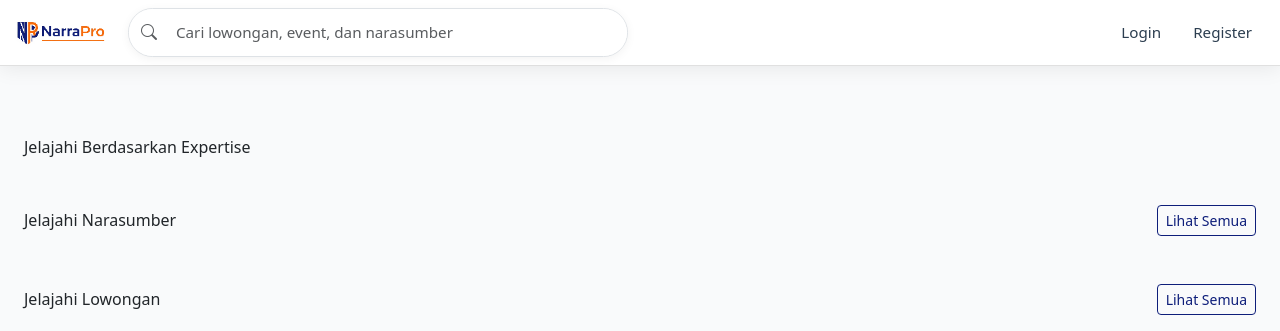
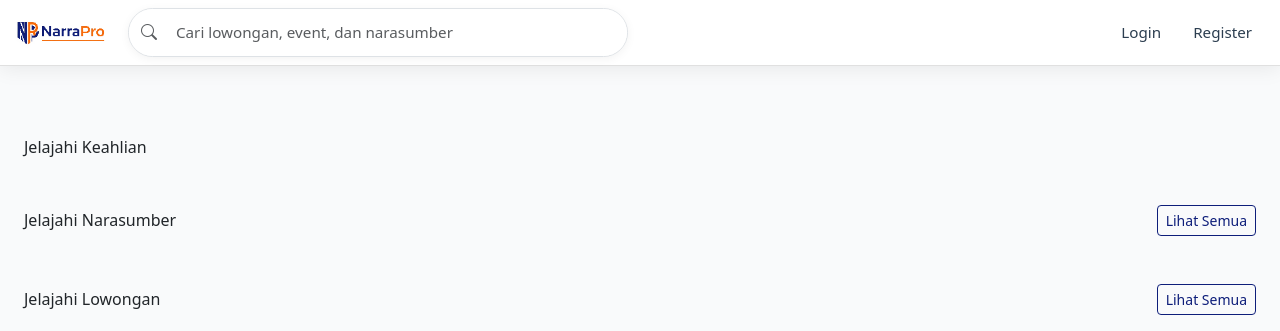
Before and after one commit to fawbud/narrapro-prod, a Django app: page / in a window 1280 px wide. Shown: the top 331 px of the page. Run offline with Django 5.2, Linux system fonts and the light colour scheme; data that the repository does not hold is empty; some libraries are stand-ins or nearby versions.

Commit message:
feat: refactored expertise to Keahlian

```diff
--- a/main/templates/main/home_authenticated.html
+++ b/main/templates/main/home_authenticated.html
@@ -62,7 +62,7 @@
 <div class="container my-5">
 
     <!-- EXPERTISE SECTION -->
-    <h2 class="mb-4">Jelajahi Berdasarkan Expertise</h2>
+    <h2 class="mb-4">Jelajahi Keahlian</h2>
     <div class="row g-4">
         {% for ex in expertise_categories %}
         <div class="col-md-6 col-lg-4">
--- a/main/templates/main/partials/narasumber_fields.html
+++ b/main/templates/main/partials/narasumber_fields.html
@@ -27,7 +27,7 @@
 
 		<div class="col-md-6">
 			<label for="{{ form.expertise_area.id_for_label }}" class="form-label"
-				>Expertise Area *</label
+				>Keahlian *</label
 			>
 			{{ form.expertise_area }}
 		</div>
```
